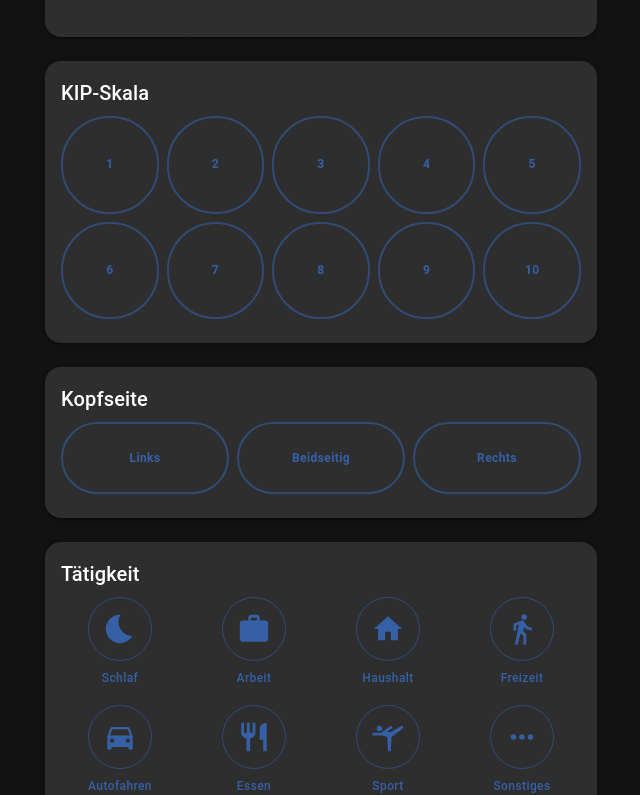
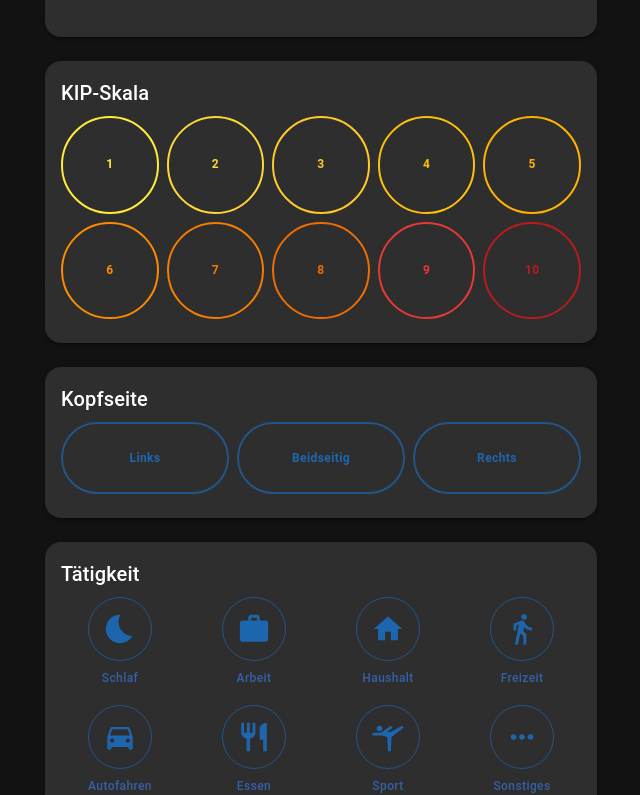
Before and after one commit to ClausiusMaximus/ClusterLog, a React (Vite) app: page / in a window 1280 px wide. Shown: the part 986-1781 px from the top of the page, without its empty margins (319-959 px from the left). Built offline with nearby package versions, Linux system fonts and the light colour scheme.

Commit message:
reset kip color

```diff
--- a/src/components/common/AppSelector.tsx
+++ b/src/components/common/AppSelector.tsx
@@ -45,6 +45,7 @@ export default function AppSelector<T extends string | number>({
             key={String(option.value)}
             label={option.label}
             icon={typeof option.icon === "string" ? undefined : option.icon}
+            color={option.color}
             selected={value === option.value}
             fillGridCell={fitOptionsToGrid}
             onClick={() => onChange(option.value)}
--- a/src/components/common/NumberButton.tsx
+++ b/src/components/common/NumberButton.tsx
@@ -8,6 +8,7 @@ type NumberButtonProps = {
   label: string | number;
   icon?: ElementType;
   selected?: boolean;
+  color?: string;
   fillGridCell?: boolean;
   onClick?: () => void;
 };
@@ -16,6 +17,7 @@ export default function NumberButton({
   label,
   icon: Icon,
   selected = false,
+  color,
   fillGridCell = false,
   onClick,
 }: NumberButtonProps) {
@@ -35,14 +37,29 @@ export default function NumberButton({
         fontSize: "1.1rem",
         fontWeight: 700,
 
-        borderRadius: 3,
+        borderRadius: color ? "50%" : 3,
 
         textTransform: "none",
         whiteSpace: "nowrap",
 
         borderWidth: 2,
 
+        ...(color && {
+          borderColor: color,
+          backgroundColor: "transparent",
+          color,
+          boxShadow: "none",
+          ...(selected && {
+            borderWidth: 3,
+          }),
+        }),
+
         "&:hover": {
+          ...(color && {
+            borderColor: color,
+            backgroundColor: "transparent",
+            boxShadow: "none",
+          }),
           transform: "scale(1.03)",
         },
 
--- a/src/components/common/SelectableButton.tsx
+++ b/src/components/common/SelectableButton.tsx
@@ -1,27 +1,28 @@
 import Button from "@mui/material/Button";
 import type { ButtonProps } from "@mui/material/Button";
+import { alpha } from "@mui/material/styles";
 import type { SxProps, Theme } from "@mui/material/styles";
 
-const selectableButtonStyles = {
-  borderColor: "rgba(59, 130, 246, 0.35)",
+const selectableButtonStyles = (theme: Theme) => ({
+  borderColor: alpha(theme.palette.primary.main, 0.55),
   backgroundColor: "transparent",
-  color: "rgba(59, 130, 246, 0.60)",
+  color: alpha(theme.palette.primary.main, 0.78),
   transition: "background-color 220ms ease, border-color 220ms ease, color 220ms ease, transform 220ms ease",
   "&:hover": {
-    borderColor: "rgba(59, 130, 246, 0.35)",
-    backgroundColor: "rgba(59, 130, 246, 0.08)",
+    borderColor: alpha(theme.palette.primary.main, 0.7),
+    backgroundColor: alpha(theme.palette.primary.main, 0.1),
   },
-} as const;
+});
 
-const selectedButtonStyles = {
-  borderColor: "rgba(30, 64, 175, 0.75)",
-  backgroundColor: "rgba(30, 64, 175, 0.75)",
-  color: "#fff",
+const selectedButtonStyles = (theme: Theme) => ({
+  borderColor: alpha(theme.palette.primary.main, 0.55),
+  backgroundColor: alpha(theme.palette.primary.main, 0.4),
+  color: theme.palette.common.white,
   "&:hover": {
-    borderColor: "rgba(30, 64, 175, 0.85)",
-    backgroundColor: "rgba(30, 64, 175, 0.85)",
+    borderColor: alpha(theme.palette.primary.main, 0.7),
+    backgroundColor: alpha(theme.palette.primary.main, 0.46),
   },
-} as const;
+});
 
 type Props = Omit<ButtonProps, "variant"> & {
   selected?: boolean;
--- a/src/features/attacks/options/options.ts
+++ b/src/features/attacks/options/options.ts
@@ -84,47 +84,47 @@ export const KIP_OPTIONS: ReadonlyArray<Option<number>> = [
   {
     value: 1,
     label: "1",
-    color: "#4caf50",
+    color: "#ffeb3b",
   },
   {
     value: 2,
     label: "2",
-    color: "#8bc34a",
+    color: "#fdd835",
   },
   {
     value: 3,
     label: "3",
-    color: "#cddc39",
+    color: "#ffca28",
   },
   {
     value: 4,
     label: "4",
-    color: "#ffeb3b",
+    color: "#ffc107",
   },
   {
     value: 5,
     label: "5",
-    color: "#ffc107",
+    color: "#ffb300",
   },
   {
     value: 6,
     label: "6",
-    color: "#ff9800",
+    color: "#fb8c00",
   },
   {
     value: 7,
     label: "7",
-    color: "#ff5722",
+    color: "#f57c00",
   },
   {
     value: 8,
     label: "8",
-    color: "#f44336",
+    color: "#ef6c00",
   },
   {
     value: 9,
     label: "9",
-    color: "#d32f2f",
+    color: "#e53935",
   },
   {
     value: 10,
```
